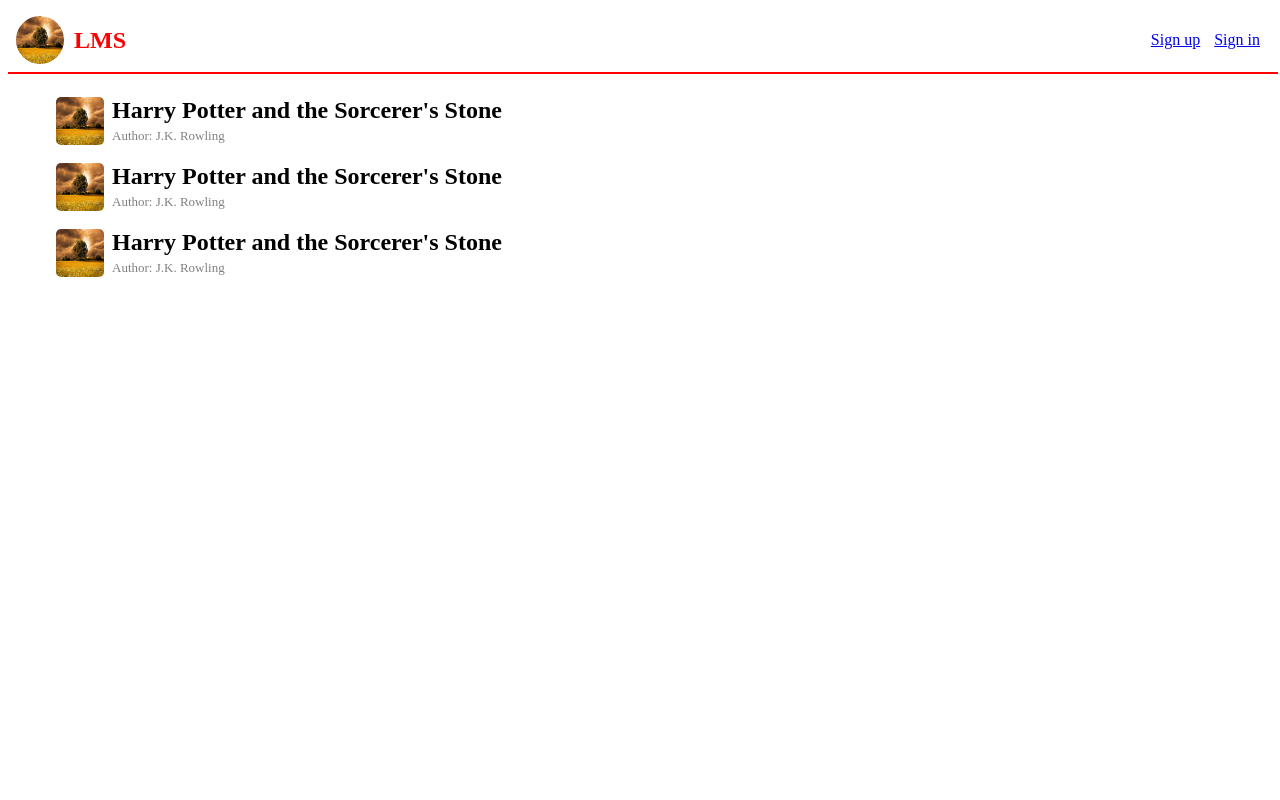
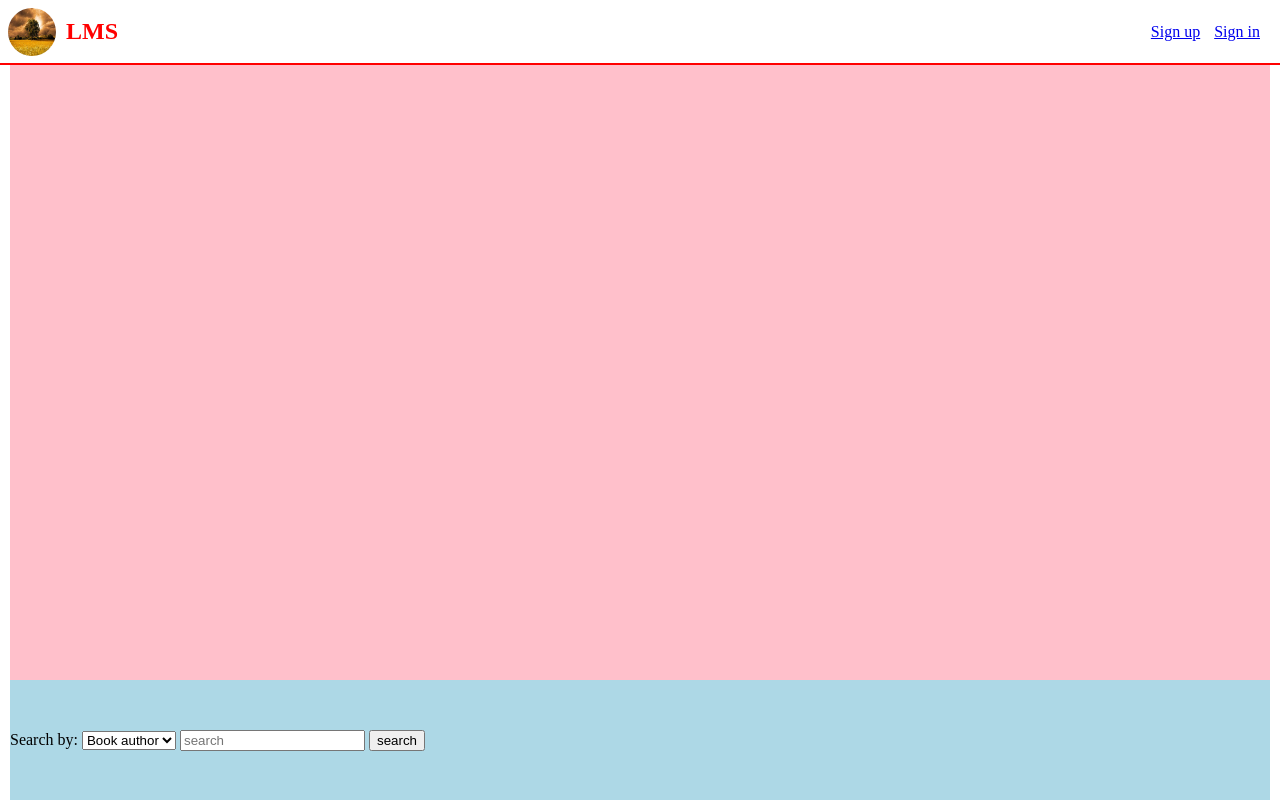
Before and after one commit to jprajwal/library-management-system, a Django app: template templates/index.html in a window 1280 px wide. Run offline with Django 3.2, Linux system fonts and the light colour scheme; the template is opened without the code that fills it, so the values that code supplies are empty.

Commit message:
wip: made some improvements
Improvements:
1. polished ui layout a bit.
2. implemented search books feature.
3. added actions bar.
4. added checkbox to select books.

```diff
--- a/lms/urls.py
+++ b/lms/urls.py
@@ -24,7 +24,7 @@
 urlpatterns = [
     path("", views.index, name="index"),
     path("admin/", admin.site.urls),
-    path("library/books", views.BooksView.as_view(), name="library-books"),
+    path("library/search", views.BooksSearchView.as_view(), name="library-search"),
     path(
         "library/bookcopies", views.BookCopiesView.as_view(), name="library-bookcopies"
     ),
--- a/static/styles/styles.css
+++ b/static/styles/styles.css
@@ -1,38 +1,22 @@
+:root {
+    --header-height: 65px;
+}
+
 #logo {
     color: red;
 }
 
-/*
-#hamburger-menu {
-    scale: 40%;
-    position: fixed;
-    right: 10px;
-    border-radius: 45px;
-    padding: 20px;
-    background-color: none;
+*, *::before, *::after {
+    box-sizing: border-box;
 }
 
-@keyframes orb {
-    from {
-        background-color: none;
-    }
-
-    to {
-        background-color: #f76c6c;
-    }
+html, body {
+    margin: 0;
+    padding: 0;
+    height: 100%;
+    width: 100%;
 }
 
-#hamburger-menu:hover {
-    animation-name: orb;
-    animation-duration: 0.5s;
-    animation-fill-mode: forwards;
-}
-
-#hamburger-menu:active {
-    animation-fill-mode: none;
-    background-color: #f06161;
-}
-*/
 #logo-image {
     width: 48px;
     height: 48px;
@@ -41,8 +25,9 @@
 
 header {
     top: 0;
+    height: var(--header-height);
     width: 100%;
-     display: inline-flex;
+    display: inline-flex;
     border-bottom: 2px solid red;
     align-items: center;
     padding: 3px 3px;
@@ -63,16 +48,45 @@
     margin: 5px;
 }
 
+.flex-container {
+    display: flex;
+    flex-direction: column;
+    height: calc(100% - var(--header-height));
+    padding-left: 10px;
+    padding-right: 10px;
+}
+
+#books-view {
+    flex: 5 0 auto;
+    background-color: pink;
+}
+
+#books-list {
+    padding: 0px;
+}
+
 #books-list li {
     list-style-type: none;
     display: flex;
-    margin: 5px;
-    padding: 3px;
     border-radius: 5px;
+    flex-direction: row;
 }
 
 #books-list li:hover {
     background-color: lightgray;
+}
+
+#book-info-container {
+    display: flex;
+    flex-direction: row;
+    flex: 4 0 90%;
+}
+
+#book-select-container {
+    display: flex;
+    align-items: center;
+    justify-content: center;
+    flex: 1 0 10%;
 }
 
 #book-image {
@@ -96,3 +110,19 @@
 #book-info h2, p {
     margin: 4px;
 }
+
+#book-select {
+}
+
+#actions-view {
+    background-color: lightblue;
+    display: flex;
+    align-items: center;
+    justify-content: center;
+    flex: 1 0 0px;
+}
+
+#actions {
+    display: inline-flex;
+    width: 100%;
+}
--- a/templates/base.html
+++ b/templates/base.html
@@ -5,48 +5,38 @@
 
 <head>
         <meta charset="utf-8">
-        <meta name="viewport" content="width=device-width, initial-scale=1">
+        <meta name="viewport" content="width=device-width,  initial-scale=1">
         <link rel="stylesheet" href="{%static 'styles/styles.css'%}">
+        {% block styles %}
+        {% endblock %}
+        {% block scripts %}
+        {% endblock %}
 </head>
 <title>LMS</title>
 
 <body>
-        {% block body %}
+        <div id="header">
         <header>
                 <img id="logo-image" src="{%static 'images/heading-image.jpg'%}" alt="LogoImage">
                 <h2 id="logo">LMS</h2>
                 {%block navigation%}
-                <nav>
-                        <li><a href="/accounts/signup">Sign up</a></li>
-                        <li><a href="/accounts/login">Sign in</a></li>
-                </nav>
+                {% if not user.is_authenticated %}
+                        <nav>
+                                <li><a href="/accounts/signup">Sign up</a></li>
+                                <li><a href="/accounts/login">Sign in</a></li>
+                        </nav>
+                {% else %}
+                        <nav>
+                            <form method="post" action="{% url 'logout' %}">
+                                {% csrf_token %}
+                                <button type="submit">Logout</button>
+                            </form>
+                        </nav>
+                {% endif %}
                 {% endblock %}
         </header>
-        <section>
-                <ul id="books-list">
-                        <li>
-                                <img id="book-image" src="{%static 'images/heading-image.jpg'%}", alt="book-image">
-                                <div id="book-info">
-                                        <h2 id="book-title">Harry Potter and the Sorcerer's Stone</h2>
-                                        <p id="book-description">Author: J.K. Rowling</p>
-                                </div>
-                        </li>
-                        <li>
-                                <img id="book-image" src="{%static 'images/heading-image.jpg'%}", alt="book-image">
-                                <div id="book-info">
-                                        <h2 id="book-title">Harry Potter and the Sorcerer's Stone</h2>
-                                        <p id="book-description">Author: J.K. Rowling</p>
-                                </div>
-                        </li>
-                        <li>
-                                <img id="book-image" src="{%static 'images/heading-image.jpg'%}", alt="book-image">
-                                <div id="book-info">
-                                        <h2 id="book-title">Harry Potter and the Sorcerer's Stone</h2>
-                                        <p id="book-description">Author: J.K. Rowling</p>
-                                </div>
-                        </li>
-                </ul>
-        </section>
+        </div>
+        {% block body %}
         {% endblock %}
 </body>
 
--- a/templates/index.html
+++ b/templates/index.html
@@ -1 +1,60 @@
 {% extends "base.html" %}
+{%load static%}
+{% block styles %}
+<link rel="stylesheet" href="{%static 'styles/styles.css'%}">
+{% endblock %}
+{% block body %}
+{% block scripts %}
+        <script>
+                function toggleBGColor(element) {
+                        Array.from(element.getElementsByTagName("input")).map((e) => {
+                                if (e.tagName !== "INPUT" || e.getAttribute("type") != "checkbox") {
+                                        return;
+                                }
+                                const checkbox = e;
+                                if (checkbox.checked) {
+                                        element.style.backgroundColor = "red";
+                                } else {
+                                        element.style.backgroundColor = "";
+                                }
+                        });
+                }
+        </script>
+{% endblock %}
+<div id="lms-body" class="flex-container">
+        <section id="books-view">
+                <ul id="books-list">
+                {% for book in books %}
+                        <li onClick="toggleBGColor(this)">
+                                <div id="book-info-container">
+                                        <img id="book-image" src="{%static 'images/heading-image.jpg'%}", alt="book-image">
+                                        <div id="book-info">
+                                                <h2 id="book-title">{{book.title}}</h2>
+                                                <p id="book-description">{{book.authors}}</p>
+                                        </div>
+                                </div>
+                                {% if user.is_authenticated %}
+                                <div id="book-select-container">
+                                        <input name="book-select" type="checkbox" value="{{book.id}}">
+                                </div>
+                                {% endif %}
+                        </li>
+                {% endfor %}
+                </ul>
+        </section>
+        <div id="actions-view">
+                <div id="actions">
+                        <form method="POST" action="/library/search">
+                                {% csrf_token %}
+                                <label for="searchby">Search by:</label>
+                                <select id="searchby" name="searchby">
+                                        <option value="author">Book author</option>
+                                        <option value="title">Book title</option>
+                                </select>
+                                <input type="text" placeholder="search" name="search-text" />
+                                <input type="submit" value="search" />
+                        </form>
+                </div>
+        </div>
+</div>
+{% endblock %}
```
Also changed, not shown: library/views.py (+24 -32 lines), templates/loggedin_index.html (deleted, +0 -11 lines).
